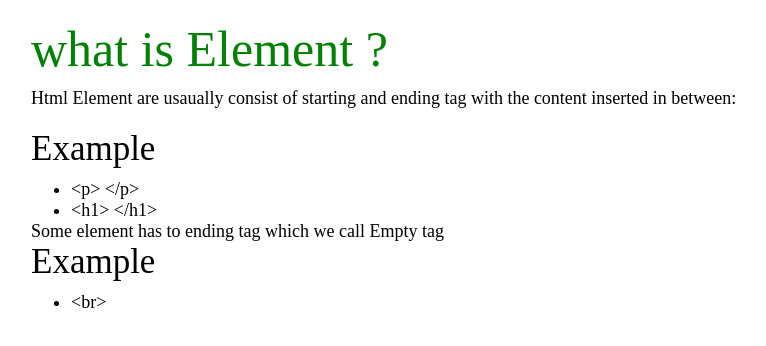
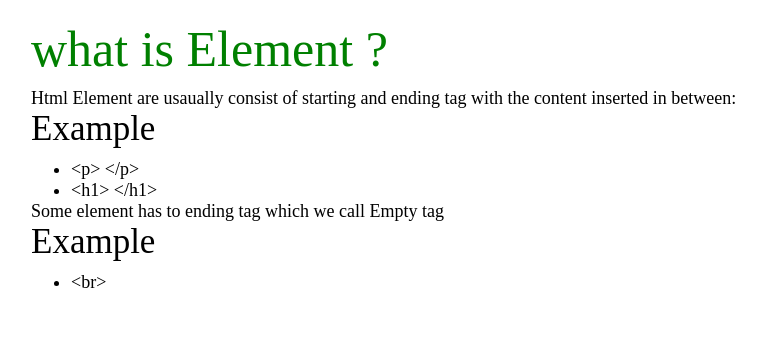
Before and after one commit to minhajspace/Html-basics, a plain HTML site: page Index.html in a window 1280 px wide. Shown: the whole page, without its empty margins (129-895 px from the left). Drawn offline with Linux system fonts and the light colour scheme.

Commit message:
paragraph done

```diff
--- a/Index.css
+++ b/Index.css
@@ -26,5 +26,5 @@ h2 {
   margin-bottom: 10px;
 }
 p {
-  margin-bottom: 20px;
+  margin-bottom: 20px 0 20px 0;
 }
--- a/Index.html
+++ b/Index.html
@@ -30,7 +30,7 @@ is written in. -->
               <li>&ltp&gt &lt/p&gt</li>
               <li>&lth1&gt &lt/h1&gt</li>
             </ul>
-            Some element has to ending tag which we call Empty tag
+          <p>     Some element has to ending tag which we call Empty tag </p>
             <h3>Example</h3>
             <ul>
               <li>&ltbr&gt </li>
```
